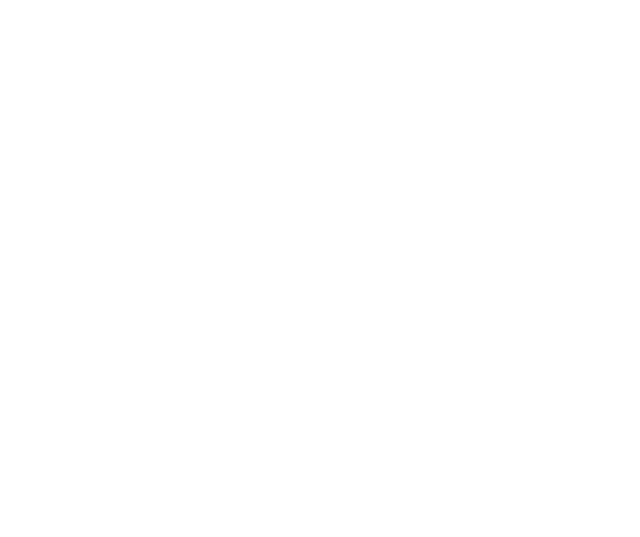
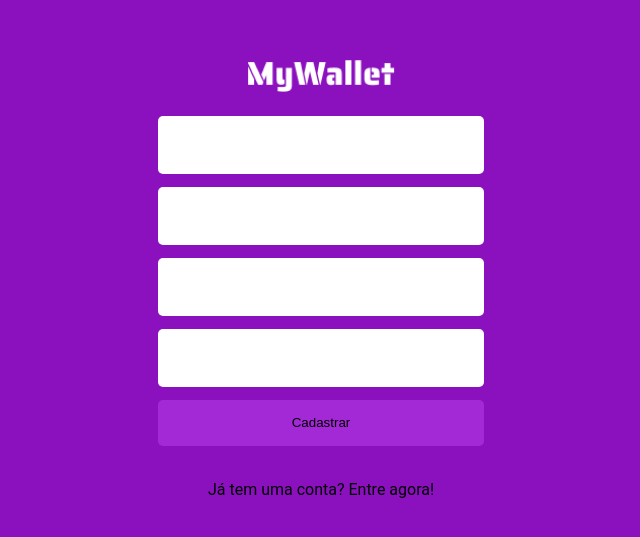
Before and after one commit to carloshnp/projeto14-mywallet-front, a JavaScript app: page /register in a window 1280 px wide. Shown: the part 121-658 px from the top of the page, without its empty margins (319-959 px from the left). Built offline with nearby package versions, Linux system fonts and the light colour scheme.

Commit message:
feat: Register page backbone

```diff
--- a/src/pages/Register.js
+++ b/src/pages/Register.js
@@ -1,3 +1,60 @@
+import styled from "styled-components";
+import logo from "../img/MyWallet.png";
+
 export default function Register() {
-    return <></>
-};
+  return (
+    <Container>
+      <Logo src={logo} alt="logo" />
+      <Form>
+        <input />
+        <input />
+        <input />
+        <input />
+        <button>Cadastrar</button>
+      </Form>
+      <Link to={`/`}>Já tem uma conta? Entre agora!</Link>
+    </Container>
+  );
+}
+
+const Container = styled.div`
+  width: 100%;
+  height: 100vh;
+  display: flex;
+  flex-direction: column;
+  align-items: center;
+  justify-content: center;
+  background-color: #8c11be;
+`;
+
+const Logo = styled.img`
+  width: 147px;
+  margin-bottom: 24px;
+`;
+
+const Form = styled.form`
+  width: 326px;
+  display: flex;
+  flex-direction: column;
+
+  input {
+    width: 326px;
+    height: 58px;
+    margin-bottom: 13px;
+    box-sizing: border-box;
+    border: 0;
+    border-radius: 5px;
+  }
+
+  button {
+    width: 326px;
+    height: 46px;
+    background-color: #a328d6;
+    border: 0;
+    border-radius: 5px;
+  }
+`;
+
+const Link = styled.h1`
+  margin-top: 36px;
+`;
```
